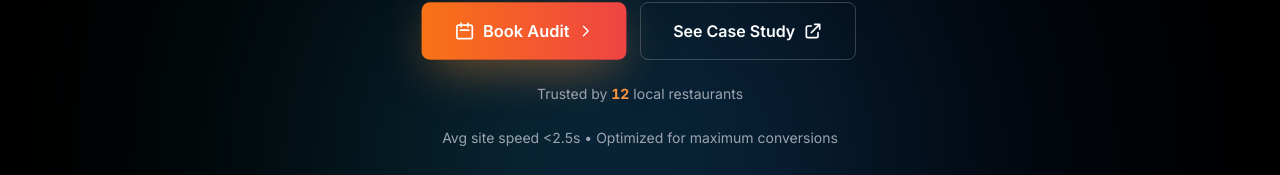
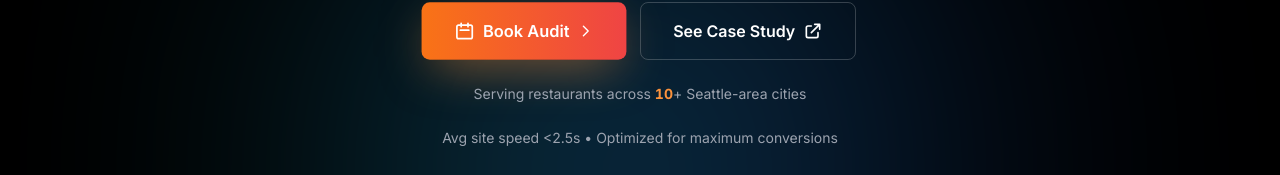
Before and after one commit to superminecraft2012/Dineably, a Next.js app: page / in a window 1280 px wide. Shown: the part 564-739 px from the top of the page. Built offline with nearby package versions, Linux system fonts and the light colour scheme.

Commit message:
Update hero social proof from '12 restaurants' to '10+ cities' for more impressive and accurate messaging

```diff
--- a/src/app/page.tsx
+++ b/src/app/page.tsx
@@ -26,11 +26,11 @@ export default function Home() {
     return () => clearTimeout(timer);
   }, []);
 
-  // Count-up animation for social proof
+  // Count-up animation for social proof (city coverage)
   useEffect(() => {
-    const targetCount = 12;
+    const targetCount = 10;
     const duration = 800; // ms
-    const steps = 30;
+    const steps = 20;
     const increment = targetCount / steps;
     const stepDuration = duration / steps;
 
@@ -146,7 +146,7 @@ export default function Home() {
           {/* Social Proof Count-Up - Near CTA */}
           <div className="text-center mb-6 relative z-10 revealable">
             <p className="text-sm text-gray-400">
-              Trusted by <span className="count-up text-orange-400 font-bold" ref={countUpRef}>{restaurantCount}</span> local restaurants
+              Serving restaurants across <span className="count-up text-orange-400 font-bold" ref={countUpRef}>{restaurantCount}</span>+ Seattle-area cities
             </p>
           </div>
 
```
